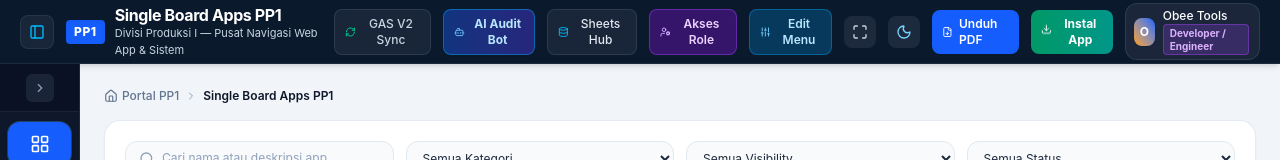
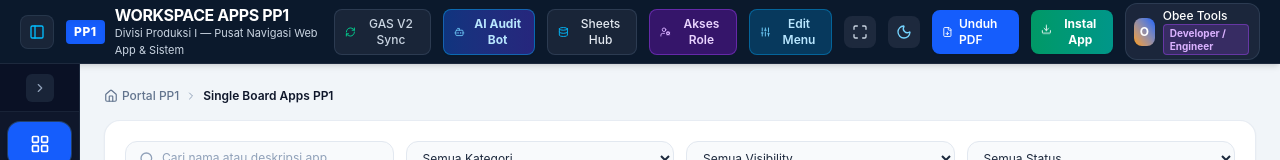
Before and after one commit to appspengolahan/WokspaceOS-Produksi-1, a React (Vite) app: page / in a window 1280 px wide. Shown: the top 160 px of the page. Built offline with nearby package versions, Linux system fonts and the light colour scheme.

Commit message:
style: update navbar title to WORKSPACE APPS PP1

```diff
--- a/src/components/Navigation/TopNavbar.tsx
+++ b/src/components/Navigation/TopNavbar.tsx
@@ -125,7 +125,7 @@ export const TopNavbar: React.FC<TopNavbarProps> = ({
           </div>
           <div>
             <h1 className="text-sm md:text-base font-bold tracking-tight text-white leading-tight">
-              Single Board Apps PP1
+              WORKSPACE APPS PP1
             </h1>
             <p className="text-[11px] text-slate-300 hidden sm:block">
               Divisi Produksi I — Pusat Navigasi Web App & Sistem
```
Also changed, not shown: .aistudio/artifacts/brain/63d23a27-ab1e-4e02-a2ca-6e786ecb07a5/.tempmediaStorage/media_1792806823435_4d29d4f2.png (added), public/assets/aistudio/image_5995a3ad.png (added).
